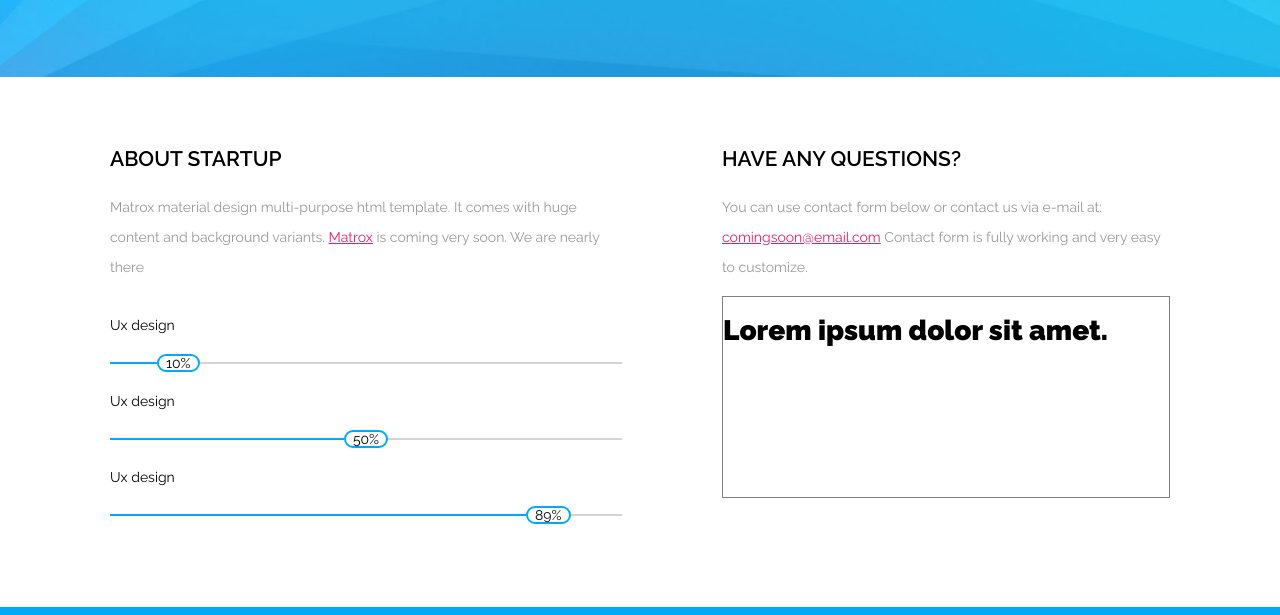
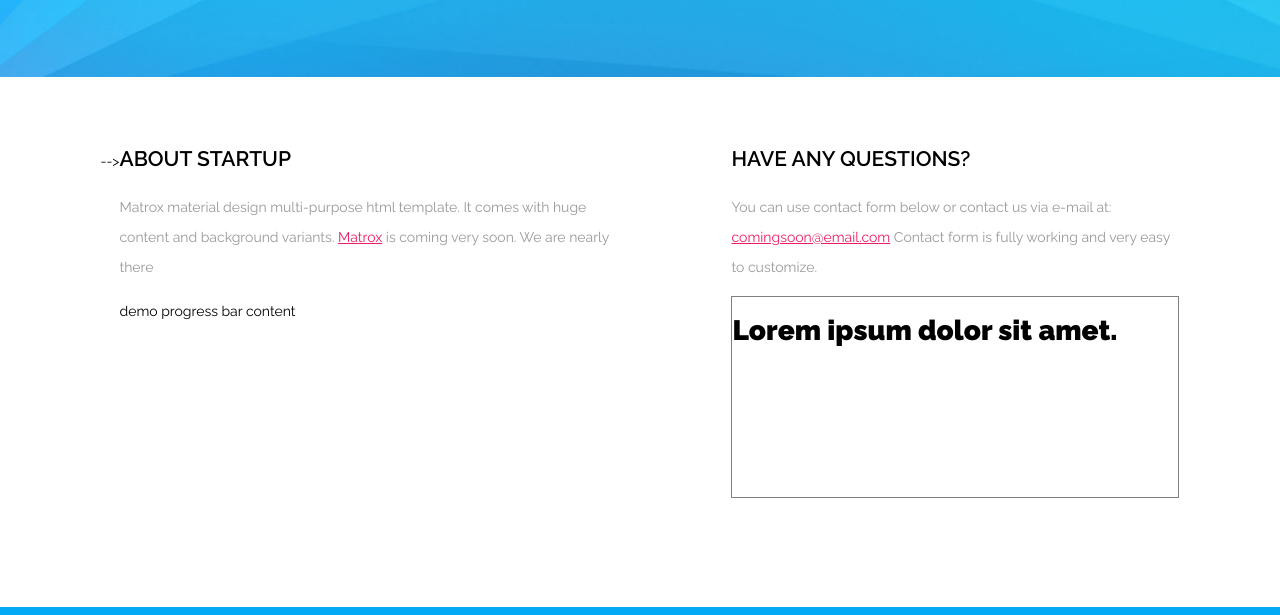
Before and after one commit to PJarrr/5-coming-soon, a plain HTML site: page index.html in a window 1280 px wide. Shown: the part 723-1338 px from the top of the page. Drawn offline with Linux system fonts and the light colour scheme.

Commit message:
progress bars beggining

```diff
--- a/CSS/progress-bar.css
+++ b/CSS/progress-bar.css
@@ -40,7 +40,7 @@
   line-height: 0;
 }
 
-.value2 {
+/* .value2 {
   margin: 0;
   padding: 0;
   line-height: 0;
@@ -48,7 +48,7 @@
   border: solid #03a9f4 2px;
   padding: 0.5em;
   border-radius: 1em;
-}
+} */
 
 .not-show {
   visibility: hidden;
--- a/index.html
+++ b/index.html
@@ -48,70 +48,13 @@
 
     </section>
     <main>
+         -->
         <div class="about-startup">
             <h2 class="main-headers" >About startup</h2>
             <p class="main-text">Matrox material design multi-purpose html template. It comes with huge content and background variants. <a class="link" href="#">Matrox</a> is coming
             very soon. We are nearly there</p>
-            <!-- progress bars start -->
-            <div class="progress-bars-container">
-                <!-- first bar -->
-                <div class="progress-bar-text">
-                    <p class="label1">Ux design</p>
-                    <p class='value1' >XX%</p>
-                </div>
-                <div class="progress-bar">
+            <!--progress baras  -->
 
-                        <div class="progress-bar-strip"></div>
-                        <p class='value2'>XX%</p>
-<div class="progress-bar-place"></div>
-
-
-                </div>
-                <!-- second bar -->
-                <div class="progress-bar-text">
-                    <p class="label1">Ux design</p>
-                    <p class='value1'>XX%</p>
-                </div>
-                <div class="progress-bar">
-
-                    <div class="progress-bar-strip"></div>
-                    <p class='value2'>XX%</p>
-                    <div class="progress-bar-place"></div>
-
-
-                </div>
-                <!-- third bar -->
-                <div class="progress-bar-text">
-                    <p class="label1">Ux design</p>
-                    <p class='value1'>XX%</p>
-                </div>
-                <div class="progress-bar">
-
-                    <div class="progress-bar-strip"></div>
-                    <p class='value2'>XX%</p>
-                    <div class="progress-bar-place"></div>
-
-
-                </div>
-
-
-
-
-
-
-
-
-
-
-            </div>
-
-
-
-
-
-
-            </div>
-<!-- progress bars end -->
 
 
 
--- a/js/components/ProgressBar.js
+++ b/js/components/ProgressBar.js
@@ -1,26 +1,41 @@
 class ProgressBar {
-    constructor(){
+    constructor(selector, data){
+        this.selector = selector;
+        this.data = data;
+        this.DOM = null;
+        this.init();
+    }
+
+    init(){
+        if (!this.isValidSelector()){
+            return false;
+        }
+        this.render()
+
+    }
+
+    isValidSelector(){
+        if (typeof this.selector !== 'string' || this.selector === ''){
+            console.error('error: netinkamo formato selektorius')
+            return false;
+        }
+
+        const DOM = document.querySelector(this.selector);
+        if (!DOM) {
+            console.error('nurodyto elemento pagal selektoriu nera');
+            return false;
+        }
+        this.DOM = DOM;
+
+        return true;
+    }
+
+    render(){
+        let HTML = 'demo progress bar content'
+
+        this.DOM.innerHTML += HTML;
 
     }
 }
 
-// rimanto kodas virsuje
-
-
-// mano kodas apacioje:
-
-// const value1 = document.querySelectorAll('.value1')
-// const value2 = document.querySelectorAll('.value2')
-
-// function addClass(){
-//     value1.addClass(not-show)
-// }
-
-// addClass();
-
-// console.log(value1)
-
-
-
-
 export {ProgressBar}
--- a/js/data/progressBarData.js
+++ b/js/data/progressBarData.js
@@ -11,7 +11,7 @@
 
     {
         label: 'Web development',
-        value: 89,
+        value: 95,
     }
 ]
 
--- a/js/main.js
+++ b/js/main.js
@@ -11,42 +11,44 @@
 clock('.clock','01-04 14:00:00');
 renderSocials('footer > .socials', socialsData);
 
+new ProgressBar('.about-startup', progressBarData);
 
 
 
-const values1 = document.querySelectorAll('.value1')
-const values2 = document.querySelectorAll('.value2')
-const progressBarStrip = document.querySelectorAll(".progress-bar-strip")
-const progressBarPlace = document.querySelectorAll(".progress-bar-place")
+
+// const values1 = document.querySelectorAll('.value1')
+// const values2 = document.querySelectorAll('.value2')
+// const progressBarStrip = document.querySelectorAll(".progress-bar-strip")
+// const progressBarPlace = document.querySelectorAll(".progress-bar-place")
+
+//progress baras
+// function stripLength(){ nereikai invokini
+    // for (let i = 0; i < progressBarStrip.length; i++){
+    //     progressBarStrip[i].style.width = progressBarData[i].value + "%";
 
 
-// function stripLength(){
-    for (let i = 0; i < progressBarStrip.length; i++){
-        progressBarStrip[i].style.width = progressBarData[i].value + "%";
-
-
-        progressBarPlace[i].style.width = (100 - progressBarData[i].value) + "%";
-    }
+    //     progressBarPlace[i].style.width = (100 - progressBarData[i].value) + "%";
+    // }
 // }
 
 
-function notShow(){
-    for (let i = 0; i < values1.length; i++){
-        if (progressBarData[i].value < 90){
-            values1[i].classList.add('not-show');
-        } else if (progressBarData[i].value > 90){
-            values2[i].classList.add('not-show');
+// function notShow(){
+//     for (let i = 0; i < values1.length; i++){
+//         if (progressBarData[i].value < 90){
+//             values1[i].classList.add('not-show');
+//         } else if (progressBarData[i].value > 90){
+//             values2[i].classList.add('not-show');
 
 
-        }
+//         }
 
 
-        values1[i].innerText = progressBarData[i].value + "%";
-        values2[i].innerText = progressBarData[i].value + "%";
+//         values1[i].innerText = progressBarData[i].value + "%";
+//         values2[i].innerText = progressBarData[i].value + "%";
 
         // console.log(text)
 
-    }
-}
+//     }
+// }
 
-notShow();
+// notShow();
```
